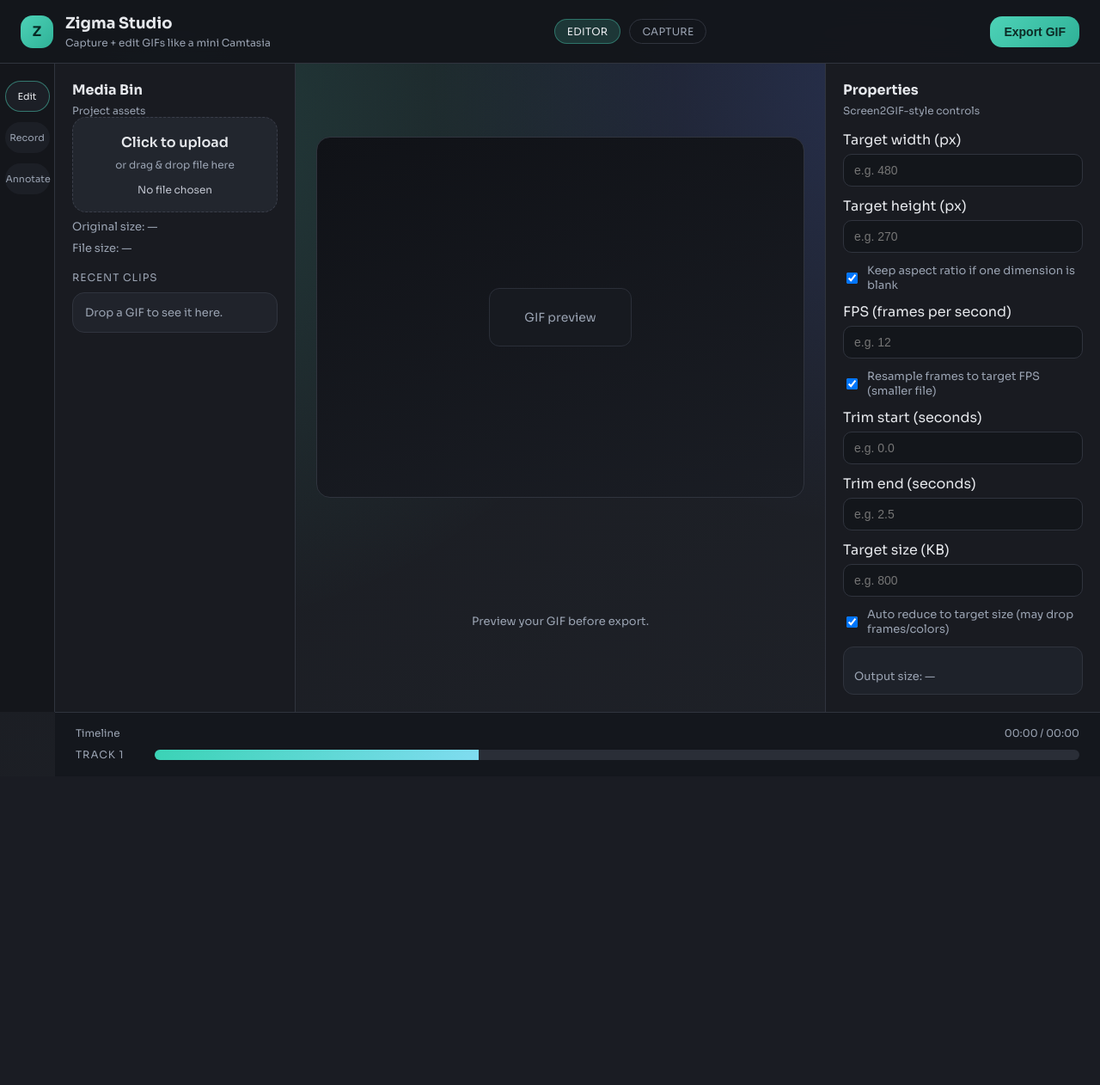
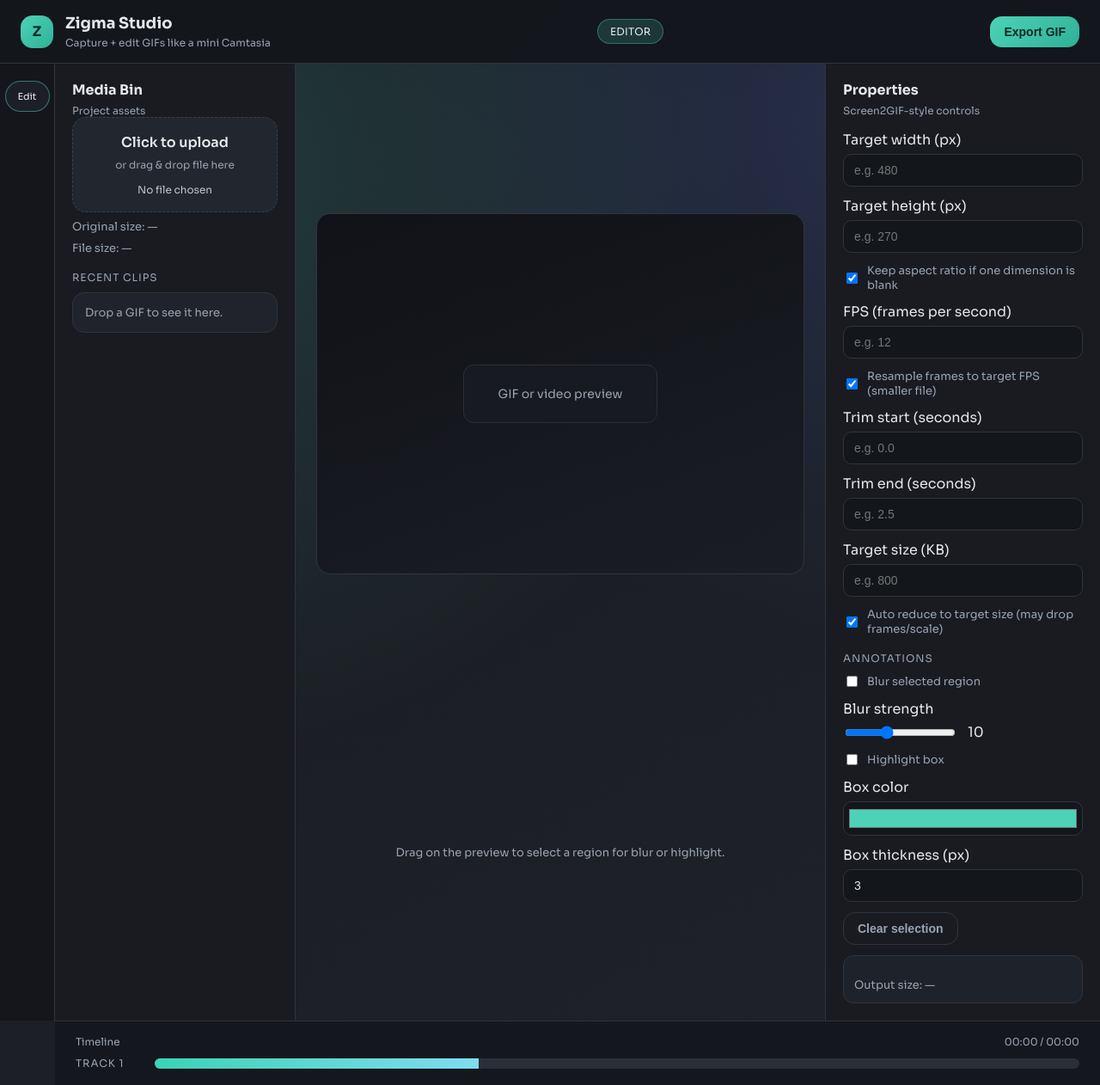
Before and after one commit to VPai97/gif-editor, a Python web app: template templates/index.html in a window 1280 px wide. Shown: the whole page at 86% size. Before the commit the page ends 884 px from the top, so only its background shows below. Run offline with Jinja, Linux system fonts and the light colour scheme; the template is opened without the code that fills it, so the values that code supplies are empty; some libraries are stand-ins or nearby versions.

Commit message:
Add in-browser video/GIF processing with blur and highlight

```diff
--- a/static/app.js
+++ b/static/app.js
@@ -1,8 +1,12 @@
 const fileInput = document.getElementById("gifInput");
 const uploadCard = document.getElementById("uploadCard");
 const uploadMeta = document.getElementById("uploadMeta");
+const previewStage = document.querySelector(".preview-stage");
 const preview = document.getElementById("preview");
+const previewVideo = document.getElementById("previewVideo");
 const previewPlaceholder = document.querySelector(".preview-placeholder");
+const overlay = document.getElementById("overlay");
+const ctx = overlay.getContext("2d");
 const origSizeEl = document.getElementById("origSize");
 const origFileSizeEl = document.getElementById("origFileSize");
 const outputSizeEl = document.getElementById("outputSize");
@@ -16,14 +20,35 @@ const trimStart = document.getElementById("trimStart");
 const trimEnd = document.getElementById("trimEnd");
 const targetSize = document.getElementById("targetSize");
 const autoReduce = document.getElementById("autoReduce");
+
+const blurEnable = document.getElementById("blurEnable");
+const blurRadius = document.getElementById("blurRadius");
+const blurValue = document.getElementById("blurValue");
+const boxEnable = document.getElementById("boxEnable");
+const boxColor = document.getElementById("boxColor");
+const boxThickness = document.getElementById("boxThickness");
+const clearSelectionBtn = document.getElementById("clearSelection");
+
 const processBtn = document.getElementById("processBtn");
 const statusEl = document.getElementById("status");
 const downloadLink = document.getElementById("downloadLink");
 
-let naturalWidth = 0;
-let naturalHeight = 0;
+const FFMPEG_CORE_PATH = "https://unpkg.com/@ffmpeg/core@0.10.0/dist/ffmpeg-core.js";
+
+let sourceWidth = 0;
+let sourceHeight = 0;
 let currentFile = null;
 let currentObjectUrl = null;
+let currentIsVideo = false;
+let selection = null;
+let isDragging = false;
+let startX = 0;
+let startY = 0;
+
+let ffmpeg = null;
+let ffmpegFetchFile = null;
+let ffmpegReady = false;
+let ffmpegLoading = false;
 
 function formatBytes(bytes) {
   if (!Number.isFinite(bytes)) return "—";
@@ -43,22 +68,94 @@ function setStatus(message, isError = false) {
   statusEl.className = isError ? "status error" : "status";
 }
 
+function parseNumber(value) {
+  const parsed = Number(value);
+  return Number.isFinite(parsed) ? parsed : 0;
+}
+
+function updateCanvasSize() {
+  if (!previewStage) return;
+  const width = Math.max(1, previewStage.clientWidth);
+  const height = Math.max(1, previewStage.clientHeight);
+  overlay.width = width;
+  overlay.height = height;
+  drawSelection();
+}
+
+function drawSelection() {
+  ctx.clearRect(0, 0, overlay.width, overlay.height);
+  if (!selection) return;
+
+  ctx.fillStyle = "rgba(77, 210, 183, 0.2)";
+  ctx.strokeStyle = "rgba(77, 210, 183, 0.9)";
+  ctx.lineWidth = 2;
+  ctx.fillRect(selection.x, selection.y, selection.w, selection.h);
+  ctx.strokeRect(selection.x, selection.y, selection.w, selection.h);
+}
+
+function clearSelection() {
+  selection = null;
+  drawSelection();
+}
+
+function updateOverlayActive() {
+  const active = blurEnable.checked || boxEnable.checked;
+  overlay.style.pointerEvents = active ? "auto" : "none";
+  overlay.style.opacity = active ? "1" : "0";
+  if (!active) {
+    clearSelection();
+  }
+}
+
+function showPreviewPlaceholder(label) {
+  previewPlaceholder.textContent = label;
+  previewPlaceholder.classList.remove("hidden");
+  preview.classList.add("hidden");
+  previewVideo.classList.add("hidden");
+  clearSelection();
+  updateCanvasSize();
+}
+
+function setSourceSize(width, height) {
+  sourceWidth = width || 0;
+  sourceHeight = height || 0;
+  if (sourceWidth && sourceHeight) {
+    origSizeEl.textContent = `${sourceWidth} x ${sourceHeight}`;
+  }
+  requestAnimationFrame(updateCanvasSize);
+}
+
 function loadFile(file) {
   if (!file) return;
   currentFile = file;
+  currentIsVideo = file.type.startsWith("video/");
   if (currentObjectUrl) {
     URL.revokeObjectURL(currentObjectUrl);
   }
   currentObjectUrl = URL.createObjectURL(file);
+  outputSizeEl.textContent = "—";
+  downloadLink.classList.add("hidden");
+  origFileSizeEl.textContent = formatBytes(file.size);
+  uploadMeta.textContent = file.name;
+
+  if (currentIsVideo) {
+    previewVideo.src = currentObjectUrl;
+    previewVideo.classList.remove("hidden");
+    preview.classList.add("hidden");
+    previewPlaceholder.classList.add("hidden");
+    setStatus("Video loaded.");
+  } else {
     preview.src = currentObjectUrl;
     preview.classList.remove("hidden");
+    previewVideo.classList.add("hidden");
     previewPlaceholder.classList.add("hidden");
-  downloadLink.classList.add("hidden");
-  outputSizeEl.textContent = "—";
     setStatus("GIF loaded.");
-  origFileSizeEl.textContent = formatBytes(file.size);
-  if (uploadMeta) {
-    uploadMeta.textContent = file.name;
+  }
+}
+
+function triggerFileDialog() {
+  if (fileInput) {
+    fileInput.click();
   }
 }
 
@@ -68,13 +165,6 @@ fileInput.addEventListener("change", () => {
   loadFile(file);
 });
 
-function triggerFileDialog() {
-  if (fileInput) {
-    fileInput.click();
-  }
-}
-
-if (uploadCard) {
 uploadCard.addEventListener("click", () => {
   triggerFileDialog();
 });
@@ -85,7 +175,6 @@ if (uploadCard) {
     triggerFileDialog();
   }
 });
-}
 
 uploadCard.addEventListener("dragover", (event) => {
   event.preventDefault();
@@ -108,81 +197,292 @@ uploadCard.addEventListener("drop", (event) => {
 });
 
 preview.addEventListener("load", () => {
-  naturalWidth = preview.naturalWidth;
-  naturalHeight = preview.naturalHeight;
-  origSizeEl.textContent = `${naturalWidth} x ${naturalHeight}`;
+  setSourceSize(preview.naturalWidth, preview.naturalHeight);
 });
 
 preview.addEventListener("error", () => {
-  preview.classList.add("hidden");
-  previewPlaceholder.classList.remove("hidden");
+  showPreviewPlaceholder("Could not load GIF preview");
   setStatus("Could not load the selected GIF.", true);
 });
 
-processBtn.addEventListener("click", async () => {
-  const file = currentFile || (fileInput.files && fileInput.files[0]);
-  if (!file) {
-    setStatus("Please upload a GIF first.", true);
+previewVideo.addEventListener("loadedmetadata", () => {
+  setSourceSize(previewVideo.videoWidth, previewVideo.videoHeight);
+});
+
+previewVideo.addEventListener("error", () => {
+  showPreviewPlaceholder("Could not load video preview");
+  setStatus("Could not load the selected video.", true);
+});
+
+blurRadius.addEventListener("input", () => {
+  blurValue.textContent = blurRadius.value;
+});
+
+clearSelectionBtn.addEventListener("click", () => {
+  clearSelection();
+});
+
+blurEnable.addEventListener("change", updateOverlayActive);
+boxEnable.addEventListener("change", updateOverlayActive);
+
+overlay.addEventListener("mousedown", (event) => {
+  if (!sourceWidth || !sourceHeight) return;
+  if (overlay.style.pointerEvents === "none") return;
+  const rect = overlay.getBoundingClientRect();
+  startX = event.clientX - rect.left;
+  startY = event.clientY - rect.top;
+  isDragging = true;
+  selection = { x: startX, y: startY, w: 0, h: 0 };
+});
+
+overlay.addEventListener("mousemove", (event) => {
+  if (!isDragging) return;
+  const rect = overlay.getBoundingClientRect();
+  const currentX = event.clientX - rect.left;
+  const currentY = event.clientY - rect.top;
+  const x = Math.min(startX, currentX);
+  const y = Math.min(startY, currentY);
+  const w = Math.abs(currentX - startX);
+  const h = Math.abs(currentY - startY);
+  selection = { x, y, w, h };
+  drawSelection();
+});
+
+function stopDrag() {
+  if (!isDragging) return;
+  isDragging = false;
+  drawSelection();
+}
+
+overlay.addEventListener("mouseup", stopDrag);
+overlay.addEventListener("mouseleave", stopDrag);
+
+window.addEventListener("resize", updateCanvasSize);
+
+async function ensureFfmpeg() {
+  if (ffmpegReady) return;
+  if (ffmpegLoading) {
+    while (!ffmpegReady) {
+      await new Promise((resolve) => setTimeout(resolve, 100));
+    }
     return;
   }
 
-  const formData = new FormData();
-  formData.append("gif", file);
-  formData.append("target_width", targetWidth.value);
-  formData.append("target_height", targetHeight.value);
-  formData.append("keep_aspect", keepAspect.checked ? "on" : "off");
-  formData.append("fps", fpsInput.value);
-  formData.append("resample_fps", resampleFps.checked ? "on" : "off");
-  formData.append("trim_start", trimStart.value);
-  formData.append("trim_end", trimEnd.value);
-  formData.append("target_size_kb", targetSize.value);
-  formData.append("auto_reduce", autoReduce.checked ? "on" : "off");
+  if (!window.FFmpeg || !window.FFmpeg.createFFmpeg) {
+    throw new Error("FFmpeg failed to load.");
+  }
 
-  processBtn.disabled = true;
-  setStatus("Processing GIF...", false);
+  ffmpegLoading = true;
+  const { createFFmpeg, fetchFile } = FFmpeg;
+  ffmpeg = createFFmpeg({ log: false, corePath: FFMPEG_CORE_PATH });
+  ffmpegFetchFile = fetchFile;
+  if (ffmpeg.setProgress) {
+    ffmpeg.setProgress(({ ratio }) => {
+      if (!Number.isFinite(ratio)) return;
+      const percent = Math.round(ratio * 100);
+      setStatus(`Processing... ${percent}%`);
+    });
+  }
+  await ffmpeg.load();
+  ffmpegReady = true;
+  ffmpegLoading = false;
+}
 
-  try {
-    const response = await fetch("/process", {
-      method: "POST",
-      body: formData,
-    });
+function computeOutputSettings() {
+  const tw = Math.round(parseNumber(targetWidth.value));
+  const th = Math.round(parseNumber(targetHeight.value));
+  let outW = sourceWidth || tw || 0;
+  let outH = sourceHeight || th || 0;
 
-    if (!response.ok) {
-      let message = "Something went wrong.";
-      try {
-        const data = await response.json();
-        if (data && data.error) {
-          message = data.error;
+  if (tw || th) {
+    if (keepAspect.checked && (tw === 0 || th === 0)) {
+      if (tw) {
+        outW = tw;
+        outH = Math.max(1, Math.round((sourceHeight * tw) / sourceWidth));
+      } else {
+        outH = th;
+        outW = Math.max(1, Math.round((sourceWidth * th) / sourceHeight));
       }
-      } catch (jsonError) {
-        try {
-          const text = await response.text();
-          if (text) {
-            message = text.slice(0, 200);
-          }
-        } catch (textError) {
-          // keep default message
+    } else {
+      outW = tw || sourceWidth;
+      outH = th || sourceHeight;
     }
   }
-      if (message === "Something went wrong.") {
-        message = `Request failed (HTTP ${response.status})`;
+
+  let fpsValue = parseNumber(fpsInput.value);
+  let fpsToUse = resampleFps.checked && fpsValue > 0 ? fpsValue : 0;
+
+  const targetBytes = parseNumber(targetSize.value) * 1024;
+  if (autoReduce.checked && targetBytes > 0 && currentFile && currentFile.size > 0) {
+    const ratio = targetBytes / currentFile.size;
+    if (!tw && !th && ratio < 0.95) {
+      const scale = Math.max(0.3, Math.sqrt(ratio));
+      outW = Math.max(1, Math.round(sourceWidth * scale));
+      outH = Math.max(1, Math.round(sourceHeight * scale));
     }
-      setStatus(message, true);
-      outputSizeEl.textContent = "—";
-      processBtn.disabled = false;
+    if (!fpsValue && ratio < 0.95) {
+      const baseFps = 12;
+      fpsToUse = Math.max(4, Math.round(baseFps * Math.pow(ratio, 0.7)));
+    }
+  }
+
+  return { outW, outH, fpsToUse };
+}
+
+function getSelectionForOutput(outW, outH) {
+  if (!selection || overlay.width === 0 || overlay.height === 0) return null;
+  const scaleX = outW / overlay.width;
+  const scaleY = outH / overlay.height;
+  let x = Math.round(selection.x * scaleX);
+  let y = Math.round(selection.y * scaleY);
+  let w = Math.round(selection.w * scaleX);
+  let h = Math.round(selection.h * scaleY);
+
+  x = Math.max(0, Math.min(x, outW - 1));
+  y = Math.max(0, Math.min(y, outH - 1));
+  w = Math.max(1, Math.min(w, outW - x));
+  h = Math.max(1, Math.min(h, outH - y));
+
+  return { x, y, w, h };
+}
+
+function buildFilterGraph(outW, outH, fpsToUse, selectionOutput) {
+  const parts = [];
+  let labelIndex = 0;
+  let current = "[0:v]";
+  const nextLabel = () => `[v${labelIndex++}]`;
+
+  const chain = [];
+  if (outW && outH && (outW !== sourceWidth || outH !== sourceHeight)) {
+    chain.push(`scale=${outW}:${outH}:flags=lanczos`);
+  }
+  if (fpsToUse && fpsToUse > 0) {
+    chain.push(`fps=${fpsToUse}`);
+  }
+  if (chain.length) {
+    const out = nextLabel();
+    parts.push(`${current}${chain.join(",")}${out}`);
+    current = out;
+  }
+
+  if (blurEnable.checked && selectionOutput) {
+    const base = nextLabel();
+    const tmp = nextLabel();
+    const blurred = nextLabel();
+    const out = nextLabel();
+    const radius = Math.max(1, Math.round(parseNumber(blurRadius.value)));
+
+    parts.push(`${current}split=2${base}${tmp}`);
+    parts.push(
+      `${tmp}crop=${selectionOutput.w}:${selectionOutput.h}:${selectionOutput.x}:${selectionOutput.y},boxblur=${radius}:1${blurred}`
+    );
+    parts.push(`${base}${blurred}overlay=${selectionOutput.x}:${selectionOutput.y}${out}`);
+    current = out;
+  }
+
+  if (boxEnable.checked && selectionOutput) {
+    const out = nextLabel();
+    const colorValue = (boxColor.value || "#4dd2b7").replace("#", "");
+    const thickness = Math.max(1, Math.round(parseNumber(boxThickness.value)));
+    parts.push(
+      `${current}drawbox=x=${selectionOutput.x}:y=${selectionOutput.y}:w=${selectionOutput.w}:h=${selectionOutput.h}:color=0x${colorValue}@0.9:t=${thickness}${out}`
+    );
+    current = out;
+  }
+
+  if (!parts.length) {
+    return { filter: "", map: "" };
+  }
+
+  return { filter: parts.join(";"), map: current };
+}
+
+function getInputExtension(file) {
+  const name = file.name || "input";
+  const parts = name.split(".");
+  if (parts.length > 1) {
+    return parts.pop().toLowerCase();
+  }
+  if (file.type.startsWith("video/")) return "mp4";
+  return "gif";
+}
+
+processBtn.addEventListener("click", async () => {
+  if (!currentFile) {
+    setStatus("Please upload a GIF or video first.", true);
     return;
   }
 
-    const blob = await response.blob();
+  if ((blurEnable.checked || boxEnable.checked) && !selection) {
+    setStatus("Select a region on the preview first.", true);
+    return;
+  }
+
+  processBtn.disabled = true;
+  setStatus("Loading encoder...");
+
+  try {
+    await ensureFfmpeg();
+    setStatus("Preparing export...");
+
+    const inputName = `input.${getInputExtension(currentFile)}`;
+    const outputName = "output.gif";
+
+    try {
+      ffmpeg.FS("unlink", inputName);
+    } catch (error) {
+      // ignore
+    }
+    try {
+      ffmpeg.FS("unlink", outputName);
+    } catch (error) {
+      // ignore
+    }
+
+    ffmpeg.FS("writeFile", inputName, await ffmpegFetchFile(currentFile));
+
+    const trimStartVal = parseNumber(trimStart.value);
+    const trimEndVal = parseNumber(trimEnd.value);
+    const duration = trimEndVal > trimStartVal ? trimEndVal - trimStartVal : 0;
+
+    const { outW, outH, fpsToUse } = computeOutputSettings();
+    const selectionOutput = getSelectionForOutput(outW || sourceWidth, outH || sourceHeight);
+
+    const { filter, map } = buildFilterGraph(outW, outH, fpsToUse, selectionOutput);
+
+    const args = [];
+    if (trimStartVal > 0) {
+      args.push("-ss", trimStartVal.toString());
+    }
+    args.push("-i", inputName);
+    if (duration > 0) {
+      args.push("-t", duration.toString());
+    }
+    if (filter) {
+      args.push("-filter_complex", filter, "-map", map);
+    }
+    args.push("-loop", "0", outputName);
+
+    setStatus("Encoding GIF...");
+    await ffmpeg.run(...args);
+
+    const data = ffmpeg.FS("readFile", outputName);
+    const blob = new Blob([data.buffer], { type: "image/gif" });
     const downloadUrl = URL.createObjectURL(blob);
+    const baseName = currentFile.name ? currentFile.name.split(".")[0] : "zigma";
+
     downloadLink.href = downloadUrl;
+    downloadLink.download = `${baseName}_edited.gif`;
     downloadLink.classList.remove("hidden");
     outputSizeEl.textContent = formatBytes(blob.size);
-    setStatus("All set. Download your edited GIF.");
+    setStatus("All set. Download your GIF.");
   } catch (error) {
-    setStatus("Failed to process GIF.", true);
+    setStatus(`Processing failed: ${error.message || error}`, true);
     outputSizeEl.textContent = "—";
   } finally {
     processBtn.disabled = false;
   }
 });
+
+showPreviewPlaceholder("GIF or video preview");
+updateOverlayActive();
--- a/static/styles.css
+++ b/static/styles.css
@@ -237,6 +237,15 @@ input[type="file"] {
   color: var(--ink);
 }
 
+input[type="color"] {
+  width: 100%;
+  height: 40px;
+  border-radius: 10px;
+  border: 1px solid var(--border);
+  background: #13161b;
+  padding: 4px;
+}
+
 .file-input {
   display: none;
 }
@@ -248,6 +257,12 @@ input[type="file"] {
   margin: 10px 0;
   font-size: 13px;
   color: var(--muted);
+}
+
+.range-wrap {
+  display: flex;
+  align-items: center;
+  gap: 12px;
 }
 
 button {
@@ -276,6 +291,12 @@ button:disabled {
 
 .primary {
   background: linear-gradient(135deg, var(--accent), var(--accent-strong));
+}
+
+.secondary {
+  background: transparent;
+  border: 1px solid var(--border);
+  color: var(--muted);
 }
 
 .download {
@@ -340,6 +361,24 @@ button:disabled {
 
 .preview-image.hidden {
   display: none;
+}
+
+.preview-image,
+.preview-video {
+  display: block;
+  max-width: 100%;
+  max-height: 100%;
+  border-radius: 12px;
+}
+
+.preview-video.hidden {
+  display: none;
+}
+
+#overlay {
+  position: absolute;
+  inset: 0;
+  cursor: crosshair;
 }
 
 .helper {
--- a/templates/index.html
+++ b/templates/index.html
@@ -5,6 +5,7 @@
     <meta name="viewport" content="width=device-width, initial-scale=1" />
     <title>Zigma</title>
     <link rel="stylesheet" href="/static/styles.css" />
+    <script src="https://unpkg.com/@ffmpeg/ffmpeg@0.10.1/dist/ffmpeg.min.js"></script>
     <script defer src="/static/app.js"></script>
   </head>
   <body>
@@ -19,7 +20,6 @@
         </div>
         <div class="topbar-modes">
           <span class="mode-pill active">Editor</span>
-          <span class="mode-pill">Capture</span>
         </div>
         <div class="topbar-actions">
           <button id="processBtn" class="primary" type="button">Export GIF</button>
@@ -28,8 +28,6 @@
 
       <aside class="modebar">
         <span class="mode-dot active">Edit</span>
-        <span class="mode-dot">Record</span>
-        <span class="mode-dot">Annotate</span>
       </aside>
 
       <section class="media-panel">
@@ -37,7 +35,7 @@
           <h2>Media Bin</h2>
           <span>Project assets</span>
         </div>
-        <input id="gifInput" class="file-input" type="file" accept="image/gif" />
+        <input id="gifInput" class="file-input" type="file" accept="image/gif,video/*" />
         <div id="uploadCard" class="upload-card" role="button" tabindex="0">
           <p>Click to upload</p>
           <span>or drag & drop file here</span>
@@ -57,9 +55,11 @@
             <div class="preview-stage">
               <div class="preview-placeholder">GIF preview</div>
               <img id="preview" class="preview-image hidden" alt="GIF preview" />
+              <video id="previewVideo" class="preview-video hidden" controls></video>
+              <canvas id="overlay"></canvas>
             </div>
           </div>
-          <p class="helper">Preview your GIF before export.</p>
+          <p class="helper">Drag on the preview to select a region for blur or highlight.</p>
         </div>
       </section>
 
@@ -103,8 +103,35 @@
           </label>
           <label class="checkbox">
             <input id="autoReduce" type="checkbox" checked />
-            <span>Auto reduce to target size (may drop frames/colors)</span>
+            <span>Auto reduce to target size (may drop frames/scale)</span>
           </label>
+          <div class="panel-section">
+            <div class="section-title">Annotations</div>
+            <label class="checkbox">
+              <input id="blurEnable" type="checkbox" />
+              <span>Blur selected region</span>
+            </label>
+            <label class="field">
+              <span>Blur strength</span>
+              <div class="range-wrap">
+                <input id="blurRadius" type="range" min="2" max="24" value="10" />
+                <span id="blurValue">10</span>
+              </div>
+            </label>
+            <label class="checkbox">
+              <input id="boxEnable" type="checkbox" />
+              <span>Highlight box</span>
+            </label>
+            <label class="field">
+              <span>Box color</span>
+              <input id="boxColor" type="color" value="#4dd2b7" />
+            </label>
+            <label class="field">
+              <span>Box thickness (px)</span>
+              <input id="boxThickness" type="number" min="1" max="20" value="3" />
+            </label>
+            <button id="clearSelection" type="button" class="secondary">Clear selection</button>
+          </div>
           <div class="status-block">
             <p id="status" class="status"></p>
             <div class="meta">Output size: <span id="outputSize">—</span></div>
```
Also changed, not shown: README.md. Lines whose indentation alone changed are shown as unchanged.
